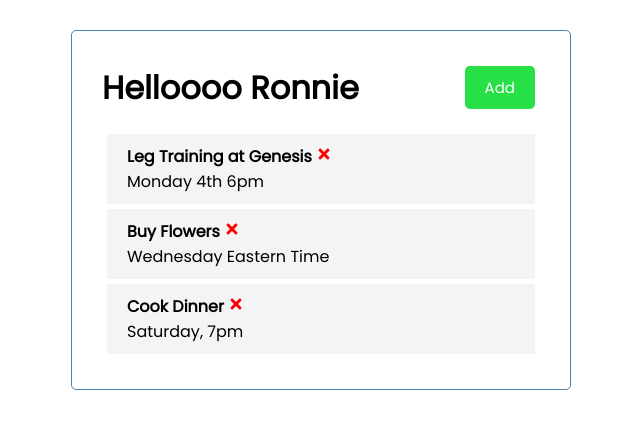
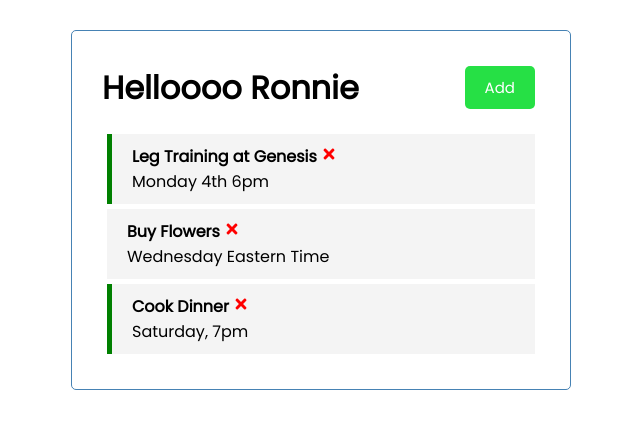
Before and after one commit to BlissfulCoda/React-task-tracker, a React (Create React App) app: page / in a window 1280 px wide. Shown: the top 428 px of the page, without its empty margins (319-959 px from the left). Built offline with nearby package versions, Linux system fonts and the light colour scheme.

Commit message:
tasks can display reminder in the ui when double clicked

```diff
--- a/src/App.js
+++ b/src/App.js
@@ -29,11 +29,14 @@
     setTasks(tasks.filter(task => task.id !== id))
   }
 
+  const toggleReminder = id => {
+    setTasks(tasks.map(task => task.id === id ? {...task, reminder: !task.reminder} : task))
+  }
 
   return (
     <div className="container">
       <Header />
-      <Task tasks={tasks} onDelete={deleteTask} />
+      { tasks.length <= 0 ? ('Nothing to Show ') : (<Task tasks={tasks} onDelete={deleteTask} onToggle={toggleReminder}/>)}
     </div>
   );
 };
--- a/src/components/Task.js
+++ b/src/components/Task.js
@@ -1,8 +1,8 @@
 import { FaTimes } from 'react-icons/fa';
 
-const Task = ({ task, onDelete }) => {
+const Task = ({ task, onDelete, onToggle }) => {
   return (
-    <div class="task">
+    <div class={`task ${task.reminder ? 'reminder' : ''}`} onDoubleClick={ () => onToggle(task.id)}>
       <h4>
         {task.text} <FaTimes onClick={() => onDelete(task.id)} style={{color: 'red', cursor: 'pointer'}}/>
       </h4>
--- a/src/components/Tasks.js
+++ b/src/components/Tasks.js
@@ -1,10 +1,10 @@
 import Task from './Task';
 
-const Tasks = ({ tasks, onDelete }) => {
+const Tasks = ({ tasks, onDelete, onToggle }) => {
   return (
     <>
       {tasks.map(task => (
-        <Task key={task.id} task={task} onDelete={onDelete}/>
+        <Task key={task.id} task={task} onDelete={onDelete} onToggle={onToggle}/>
       ))}
     </>
   );
```
Also changed, not shown: 1 other file (tests, documents, lock files or other folders).
